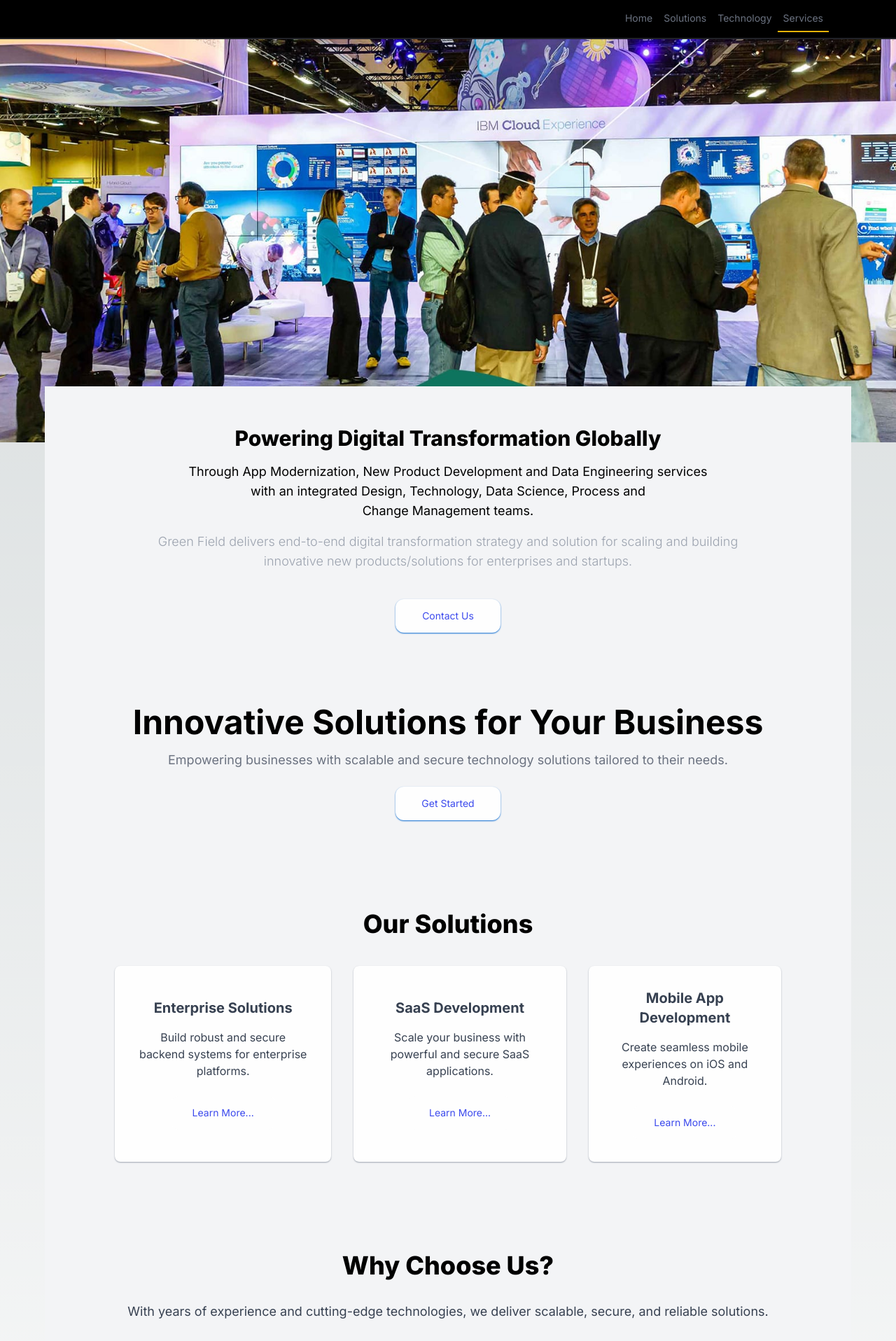
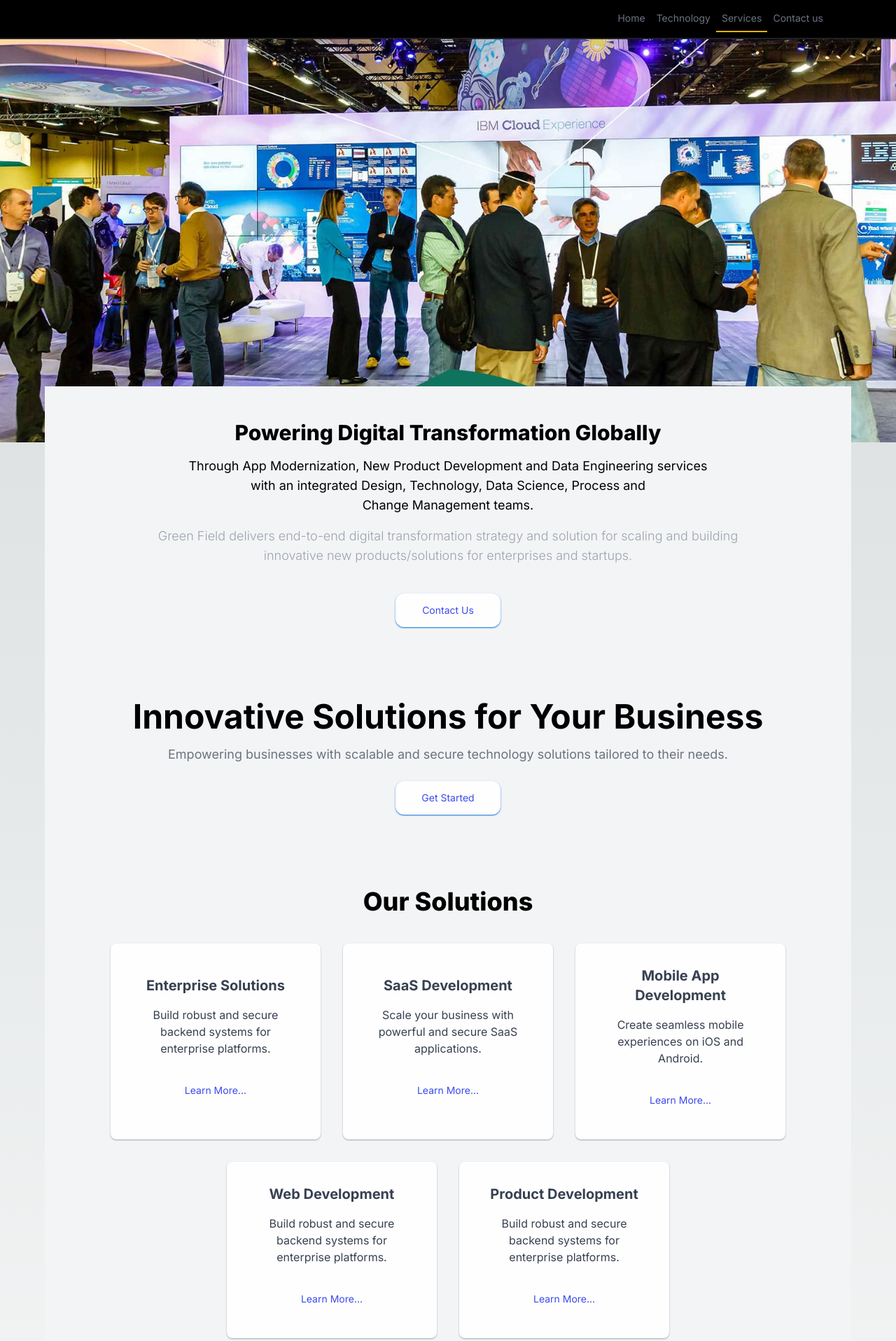
Before and after one commit to ashishyadav21/conpany-website, a Next.js app: page /services in a window 1280 px wide. Shown: the top 1916 px of the page at 70% size. Built offline with nearby package versions, Linux system fonts and the light colour scheme.

Commit message:
updated some media query in service page

```diff
--- a/src/app/solutions/page.tsx
+++ b/src/app/contact-us/page.tsx
@@ -1,10 +1,10 @@
 import Navbar from "@/components/Navbar";
-import Solutions from "@/components/Solutions";
+import Contact from "@/components/ContactUS";
 
 export default function Home() {
     return (
         <main>
-            <Solutions />
+            <Contact />
         </main>
     );
 }
--- a/src/components/Solutions.tsx
+++ b/src/components/ContactUS.tsx
@@ -1,6 +1,6 @@
 import React from 'react'
 
-const Solutions = () => {
+const ContactUs = () => {
     return (
         <div>
             Solutions to Problems
@@ -8,4 +8,4 @@ const Solutions = () => {
     )
 }
 
-export default Solutions
+export default ContactUs
--- a/src/components/Navbar.tsx
+++ b/src/components/Navbar.tsx
@@ -25,14 +25,14 @@ const Navbar = () => {
                     <Link href="/">
                         <div className={`text-sm p-2 justify-center text-gray-500 ${route === '/' ? 'border-b-2 border-yellow-500' : ''}`}>Home</div>
                     </Link>
-                    <Link href="/solutions">
-                        <div className={classNames('text-sm p-2 justify-center text-gray-500', route === '/solutions' ? 'border-b-2 border-yellow-500' : '')}>Solutions</div>
-                    </Link>
                     <Link href="/technology">
                         <div className={classNames('text-sm p-2 justify-center text-gray-500', route === '/technology' ? 'border-b-2 border-yellow-500' : '')}>Technology</div>
                     </Link>
                     <Link href="/services">
                         <div className={classNames('text-sm p-2 justify-center text-gray-500', route === '/services' ? 'border-b-2 border-yellow-500' : '')}>Services</div>
+                    </Link>
+                    <Link href="/contact-us">
+                        <div className={classNames('text-sm p-2 justify-center text-gray-500', route === '/contact-us' ? 'border-b-2 border-yellow-500' : '')}>Contact us</div>
                     </Link>
                 </div>
 
--- a/src/components/Service.tsx
+++ b/src/components/Service.tsx
@@ -7,7 +7,7 @@ const Service = () => {
                 <section className="h-[576px] bg-event bg-cover z-10 bg-center items-center justify-center">
                 </section>
 
-                <div className='className="container bg-gray-100 -mt-20 m-auto max-w-6xl p-5 flex flex-col items-center"'>
+                <div className="container bg-gray-100 -mt-20 m-auto max-w-6xl p-3 flex flex-col items-center">
                     <section className="h-auto flex bg-gray-100 justify-center items-center p-4">
                         <div>
                             <h1 className="text-center m-2 text-black mt-5 font-extrabold text-4xl sm:text-3xl">
@@ -45,12 +45,12 @@ const Service = () => {
                         </div>
                     </section>
 
-                    <section className="py-16 bg-gray-100">
+                    <section className="py-10 bg-gray-100">
                         <div className="container mx-auto text-center">
                             <h2 className="text-4xl font-extrabold mb-10 text-black">Our Solutions</h2>
 
-                            <div className="flex flex-row gap-8">
-                                <div className="bg-white flex flex-col p-8 justify-center items-center rounded-lg shadow-sm shadow-gray-400 hover:shadow-gray-600 hover:shadow-2xl">
+                            <div className="flex flex-wrap justify-center gap-8">
+                                <div className="bg-white w-[90%] min-[480px]:w-[50%] md:w-[31%] flex flex-col p-8 justify-center items-center rounded-lg shadow-sm shadow-gray-400 hover:shadow-gray-600 hover:shadow-2xl transition-all duration-300">
                                     <h3 className="text-xl font-bold mb-4 text-gray-700">Enterprise Solutions</h3>
                                     <p className="text-gray-700 mb-6">
                                         Build robust and secure backend systems for enterprise platforms.
@@ -60,7 +60,7 @@ const Service = () => {
                                     </button>
                                 </div>
 
-                                <div className="bg-white flex flex-col p-8 justify-center items-center rounded-lg shadow-sm shadow-gray-400 hover:shadow-2xl hover:transform hover:rotate-x-16 hover:rotate-y-16 hover:scale-105 transition-transform duration-300 ease-out">
+                                <div className="bg-white w-[90%] min-[480px]:w-[50%] md:w-[31%] flex flex-col p-8 justify-center items-center rounded-lg shadow-sm shadow-gray-400 hover:shadow-2xl hover:scale-105 transition-transform duration-300 ease-out">
                                     <h3 className="text-xl font-bold mb-4 text-gray-700">SaaS Development</h3>
                                     <p className="text-gray-700 mb-6">
                                         Scale your business with powerful and secure SaaS applications.
@@ -70,10 +70,30 @@ const Service = () => {
                                     </button>
                                 </div>
 
-                                <div className="bg-white flex flex-col p-8 justify-center items-center rounded-lg shadow-sm shadow-gray-400 hover:shadow-gray-600 hover:shadow-2xl">
+                                <div className="bg-white w-[90%] min-[480px]:w-[50%] md:w-[31%] flex flex-col p-8 justify-center items-center rounded-lg shadow-sm shadow-gray-400 hover:shadow-gray-600 hover:shadow-2xl transition-all duration-300">
                                     <h3 className="text-xl font-bold mb-4 text-gray-700">Mobile App Development</h3>
                                     <p className="text-gray-700 mb-6">
                                         Create seamless mobile experiences on iOS and Android.
+                                    </p>
+                                    <button className="w-[150px] h-12 sm:text-sm rounded-xl bg-white text-lg text-[#3c4aed] transition-all duration-300 ease-in-out hover:-translate-y-1">
+                                        Learn More...
+                                    </button>
+                                </div>
+
+                                <div className="bg-white w-[90%] min-[480px]:w-[50%] md:w-[31%] flex flex-col p-8 justify-center items-center rounded-lg shadow-sm shadow-gray-400 hover:shadow-gray-600 hover:shadow-2xl transition-all duration-300">
+                                    <h3 className="text-xl font-bold mb-4 text-gray-700">Web Development</h3>
+                                    <p className="text-gray-700 mb-6">
+                                        Build robust and secure backend systems for enterprise platforms.
+                                    </p>
+                                    <button className="w-[150px] h-12 sm:text-sm rounded-xl bg-white text-lg text-[#3c4aed] transition-all duration-300 ease-in-out hover:-translate-y-1">
+                                        Learn More...
+                                    </button>
+                                </div>
+
+                                <div className="bg-white w-[90%] min-[480px]:w-[50%] md:w-[31%] flex flex-col p-8 justify-center items-center rounded-lg shadow-sm shadow-gray-400 hover:shadow-gray-600 hover:shadow-2xl transition-all duration-300">
+                                    <h3 className="text-xl font-bold mb-4 text-gray-700">Product Development</h3>
+                                    <p className="text-gray-700 mb-6">
+                                        Build robust and secure backend systems for enterprise platforms.
                                     </p>
                                     <button className="w-[150px] h-12 sm:text-sm rounded-xl bg-white text-lg text-[#3c4aed] transition-all duration-300 ease-in-out hover:-translate-y-1">
                                         Learn More...
@@ -97,11 +117,11 @@ const Service = () => {
                         </div>
                     </section>
 
-                    <section className="bg-blue-600 text-white py-16">
+                    <section className="bg-blue-600 w-full text-white py-16">
                         <div className="container mx-auto text-center">
                             <h2 className="text-4xl font-bold mb-4">Ready to Transform Your Business?</h2>
                             <p className="text-lg mb-6">Let’s work together to create innovative, scalable, and secure solutions.</p>
-                            <button className="w-[150px] h-12 sm:text-sm rounded-xl bg-white text-lg text-[#3c4aed] shadow-sm shadow-[#096ad0] transition-all duration-300 ease-in-out hover:bg-[#096ad0] hover:text-white hover:-translate-y-1">
+                            <button className="w-[150px] h-12 sm:text-sm rounded-xl bg-white text-lg text-[#3c4aed] shadow-sm shadow-[#096ad0] transition-all duration-300 ease-in-out hover:-translate-y-1">
                                 Contact Us...
                             </button>
                         </div>
```
